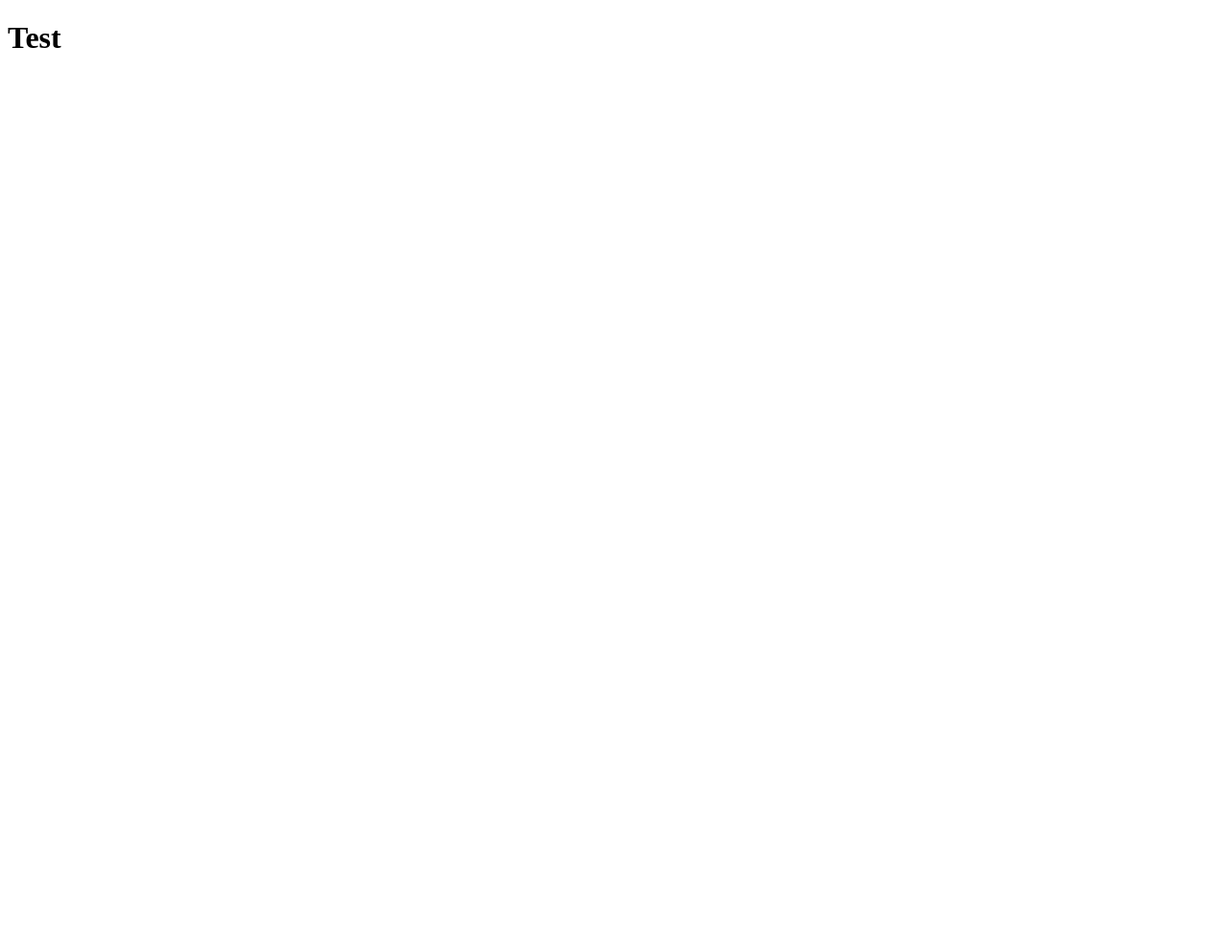
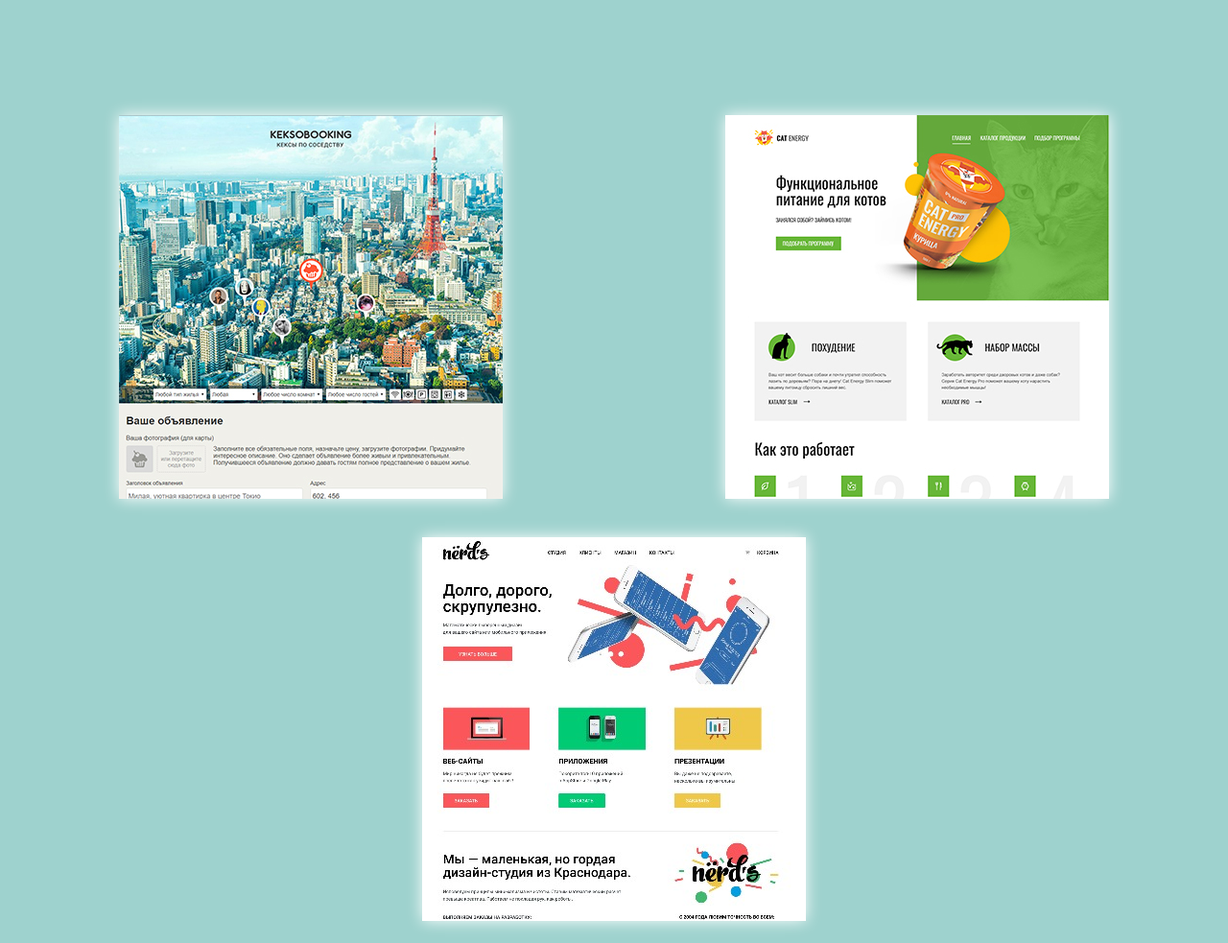
Before and after one commit to Svetlana-Orlova/Svetlana-Orlova.github.io, a website: page dist/index.html in a window 1280 px wide. Shown: the whole page at 96% size. Before the commit the page ends 800 px from the top, so only its background shows below. Drawn offline with Linux system fonts and the light colour scheme.

Commit message:
projects

```diff
--- a/dist/index.html
+++ b/dist/index.html
@@ -6,8 +6,25 @@
     <title>Svetlana Orlova - Frontend Developer</title>
     <link rel="stylesheet" href="styles.css">
 </head>
-<body>
-    <h1>Test</h1>
-
+<body class="page">
+    <main class="site-main">
+        <section class="projects">
+            <ul class="projects__list">
+                <li class="projects__item">
+                    <a href="/keksobooking/index.html" class="projects__link" data-name="keksobooking">
+                        <img src="img/keksobooking.jpg" alt="Кексобукинг" width="400" height="400"></a>
+                </li>
+                <li class="projects__item">
+                    <a href="/cat-energy/index.html" class="projects__link" data-name="cat-energy">
+                        <img src="img/cat-energy.jpg" alt="Кэт-энерджи" width="400" height="400"></a>
+                </li>
+                <li class="projects__item">
+                    <a href="/nerds/index.html" class="projects__link" data-name="nerds">
+                        <img src="img/nerds.jpg" alt="Нёрдс" width="400" height="400">
+                    </a>
+                </li>
+            </ul>
+        </section>
+    </main>
 </body>
 </html>
--- a/dist/styles.css
+++ b/dist/styles.css
@@ -0,0 +1,68 @@
+.page {
+    background-color: rgba(60, 165, 156, 0.493);
+    vertical-align: middle;
+}
+
+.site-main {
+    margin-top: 100px;
+}
+
+.projects {
+    display: flex;
+    justify-content: center;
+}
+
+.projects__list {
+    list-style: none;
+    display: flex;
+    flex-wrap: wrap;
+    justify-content: space-around;
+    margin: auto 0;
+    padding: 0;
+}
+
+.projects__item {
+    flex-basis: 30%;
+}
+
+.projects__link {
+    position: relative;
+    display: block;
+    margin: 20px;
+    width: 400px;
+    height: 400px;
+    box-shadow: 0 0 15px white;
+    text-decoration: none;
+}
+
+.projects__link::before {
+    position: absolute;
+    content: attr(data-name);
+    display: block;
+    width: 100%;
+    height: 100%;
+    color: #ffffff;
+    background-color: rgba(0, 0, 0, 0.9);
+    opacity: 0;
+    transition: opacity 200ms;
+    text-align: center;
+    font-family: "Verdana", "Tahoma", sans-serif;
+    text-transform: uppercase;
+    font-weight: bold;
+    font-size: 40px;
+    line-height: 400px;
+}
+
+.projects__link:hover::before {
+    opacity: 1;
+}
+
+.projects__link:active::before {
+    background-color: rgba(100, 100, 100, 0.8);
+    opacity: 1;
+}
+
+img {
+    width: 100%;
+    height: auto;
+}
```
Also changed, not shown: dist/img/cat-energy.jpg (added), dist/img/keksobooking.jpg (added), dist/img/nerds.jpg (added).
